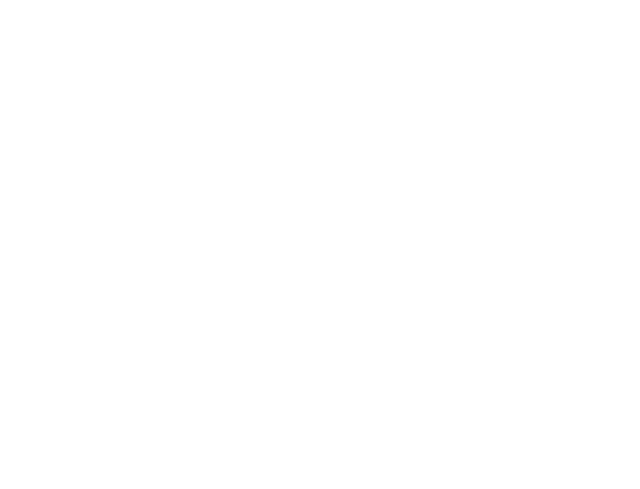
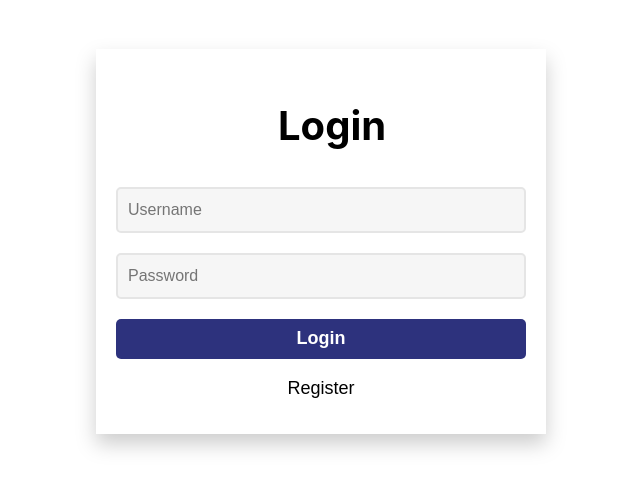
Before and after one commit to ZaqSD/spacecoding, a React (Create React App) app in the folder frontend/: page /login in a window 1280 px wide. Before the commit this address had no page. Shown: the part 143-632 px from the top of the page, without its empty margins (367-1007 px from the left). Built offline with nearby package versions, Linux system fonts and the light colour scheme.

Commit message:
Create Loginpage

```diff
--- a/frontend/src/App.css
+++ b/frontend/src/App.css
@@ -1,25 +1,37 @@
+:root {
+    --color-primary-blue: rgba(45, 50, 125, 1.0);
+    --color-primary-blue-shadow: rgba(45, 50, 125, 0.4);
+    --color-primary-blue-hover: #42478a;
+  }
+
 ul {
     list-style-type: none;
     margin: 10px;
     padding: 0;
   }
 
-.buttonUpload {
-    background-color: rgb(0, 180, 90);
+.button {
     font-size: 18px;
     font-weight: 500;
-    color: white;
     border-radius: 5px;
     border-width: 0px;
+    color: white;
     padding-top: 8px;
     padding-right: 12px;
     padding-bottom: 8px;
     padding-left: 12px;
+}
+
+.button:hover{
+    transition: background-color 125ms ease-in;
+}
+.buttonUpload {
+    background-color: rgb(0, 180, 90);
+
     margin-top: 20px;
 }
 
 .buttonUpload:hover {
-    transition: background-color 125ms ease-in;
     background-color: rgb(0, 150, 70);
 }
 
@@ -144,3 +156,74 @@ ul {
     transition: border-color 200ms ease-out;
     border-color: #B7B7B7;
 }
+
+#login-field {
+    background-color: white;
+    position: absolute;
+    top: 50%;
+    min-width:400px;
+    max-width: 400px;
+    margin-top: 15%;
+    margin-right: 35%;
+    margin-bottom: 15%;;
+    margin-left: 35%;
+    padding: 25px;
+    filter: drop-shadow(0px 10px 10px #CDCDCD);
+}
+
+#login-field h1 {
+    text-align: center;
+    font-size: 40px;;
+    margin-left:40%;
+    margin-right: 40%;
+}
+
+#login-field input {
+    font-size:16px;
+    height: 40px;
+    width: 100%;
+    border-radius: 5px;
+    border-color: #E5E5E5;
+    border-width: 2px;
+    background-color: #F6F6F6;
+    border-style: solid;
+    padding-left: 10px;
+    margin: 10px;
+}
+
+#login-field input:hover {
+    transition: border-color 125ms ease-out;
+    border-color: #B7B7B7;
+}
+
+#login-field #btn-login {
+    background-color: var(--color-primary-blue);
+    font-weight: 600;
+    margin-top: 10px;
+    margin-left: 10px;
+    margin-right: 10px;
+    height: 40px;
+    width: 100%;
+}
+
+#login-field #btn-login:hover {
+    transition: background-color 200ms ease-out;
+    transition: filter 200ms ease-out;
+    background-color: var(--color-primary-blue-hover);
+    filter: drop-shadow(0px 8px 8px var(--color-primary-blue-shadow));
+}
+
+#login-field #btn-register {
+    background-color: white;
+    color: black;
+    font-weight: 500;
+    margin-top: 10px;
+    margin-left: 10px;
+    margin-right: 10px;
+    height: 40px;
+    width: 100%;
+}
+
+#login-field #btn-register:hover {
+    background-color: #E5E5E5;
+}
--- a/frontend/src/App.tsx
+++ b/frontend/src/App.tsx
@@ -5,6 +5,7 @@ import { Link, Route, BrowserRouter as Router, Routes } from "react-router-dom";
 import Challanges from "./views/Challanges";
 import Forum from "./views/Forum";
 import Home from "./views/Home";
+import Login from "./views/Loginpage";
 import Profile from "./views/Profile";
 import React from "react";
 import { ScreenClassProvider } from "react-grid-system";
@@ -16,6 +17,7 @@ function App() {
         <div>
           <Routes>
             <Route path="/" element={<Home />} />
+            <Route path="/login" element={<Login />} />
             <Route path="/forum" element={<Forum />} />
             <Route path="/challanges" element={<Challanges />} />
             <Route path="/profile" element={<Profile />} />
--- /dev/null
+++ b/frontend/src/views/Loginpage.tsx
@@ -0,0 +1,35 @@
+import * as React from "react";
+
+import { Col, Container, Row } from "react-grid-system";
+
+export default function Login() {
+  return (
+    <>
+      <Container fluid>
+        <div id="login-field">
+          <form method="POST" action="/">
+            <Row>
+              <h1>Login</h1>
+            </Row>
+            <Row>
+              <input placeholder="Username" type="email"></input>
+            </Row>
+            <Row>
+              <input placeholder="Password" type="password"></input>
+            </Row>
+          </form>
+          <Row>
+            <button type="submit" className="button" id="btn-login">
+              Login
+            </button>
+          </Row>
+          <Row>
+            <button className="button" id="btn-register">
+              Register
+            </button>
+          </Row>
+        </div>
+      </Container>
+    </>
+  );
+}
```
